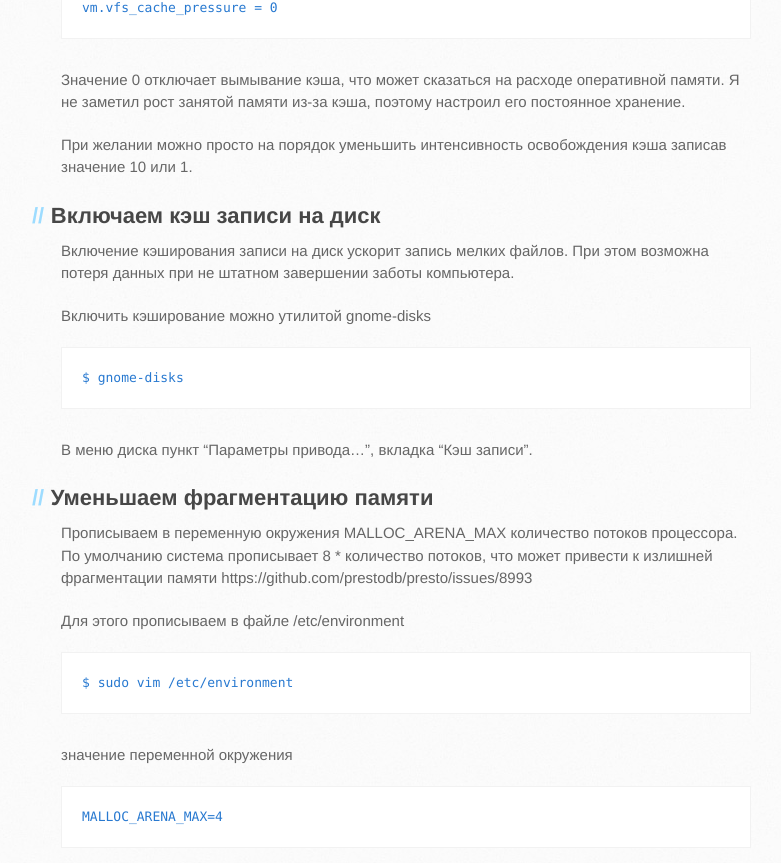
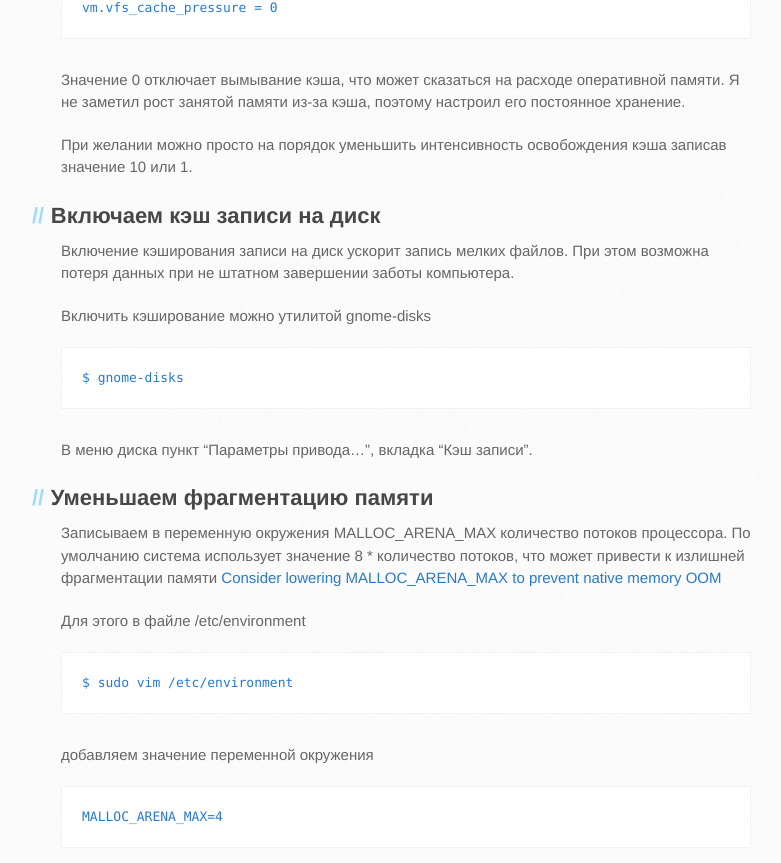
Before and after one commit to volodin-aa/volodin-aa.github.io, a Jekyll site: the page built from _posts/2018-01-18-linux-lowlatency.md, in a window 1280 px wide and 900 px high, scrolled down 1605 px. Shown: the top 863 px of the window, without its empty margins (109-890 px from the left). Built offline with Jekyll 4.4.1, drawn with Linux system fonts in a browser that asks for light colours.

Commit message:
Consider lowering MALLOC_ARENA_MAX to prevent native memory OOM

````diff
--- a/_posts/2018-01-18-linux-lowlatency.md
+++ b/_posts/2018-01-18-linux-lowlatency.md
@@ -89,17 +89,18 @@ $ gnome-disks
 
 ## Уменьшаем фрагментацию памяти
 
-Прописываем в переменную окружения MALLOC_ARENA_MAX количество
-потоков процессора. По умолчанию система прописывает 8 * количество
-потоков, что может привести к излишней фрагментации памяти https://github.com/prestodb/presto/issues/8993
+Записываем в переменную окружения MALLOC_ARENA_MAX количество
+потоков процессора. По умолчанию система использует значение 8 * количество
+потоков, что может привести к излишней фрагментации памяти
+[Consider lowering MALLOC_ARENA_MAX to prevent native memory OOM](https://github.com/prestodb/presto/issues/8993)
 
-Для этого прописываем в файле /etc/environment
+Для этого в файле /etc/environment
 
 ```
 $ sudo vim /etc/environment
 ```
 
-значение переменной окружения
+добавляем значение переменной окружения
 
 ```
 MALLOC_ARENA_MAX=4
````
